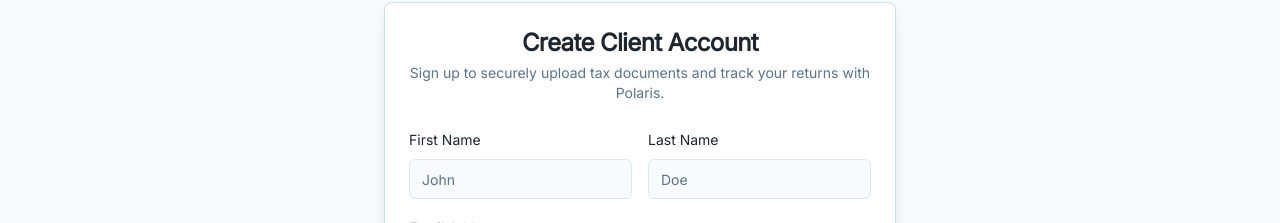
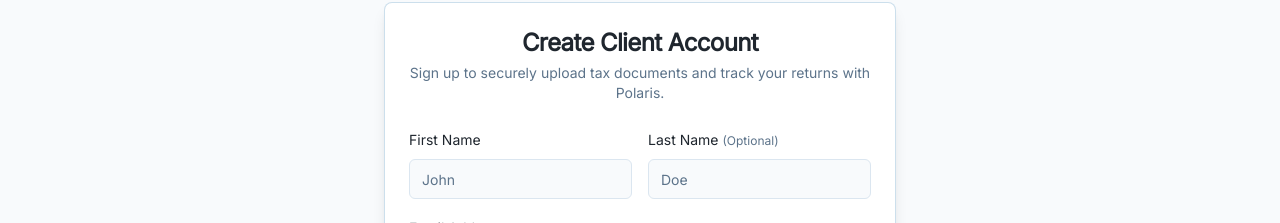
Before and after one commit to rahul2214/taxation, a Next.js app: page /signup in a window 1280 px wide. Shown: the part 111-334 px from the top of the page. Built offline with nearby package versions, Linux system fonts and the light colour scheme; no server answers; the database is empty.

Commit message:
feat: make last name optional on signup form

```diff
--- a/src/app/signup/page.tsx
+++ b/src/app/signup/page.tsx
@@ -299,11 +299,10 @@
                   />
                 </div>
                 <div className="space-y-2">
-                  <Label htmlFor="last-name">Last Name</Label>
+                  <Label htmlFor="last-name">Last Name <span className="text-muted-foreground text-xs font-normal">(Optional)</span></Label>
                   <Input
                     id="last-name"
                     placeholder="Doe"
-                    required
                     value={signupLastName}
                     onChange={(e) => setSignupLastName(e.target.value)}
                   />
```
